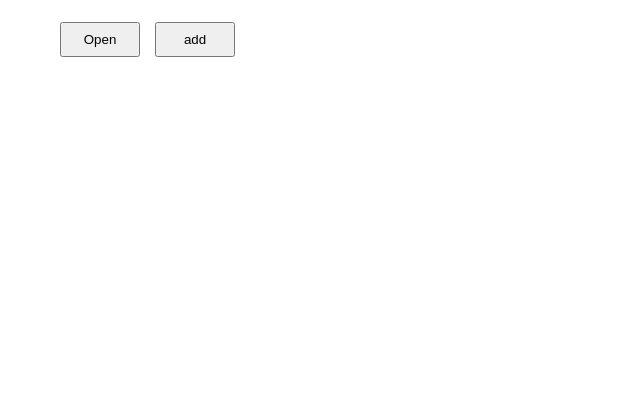
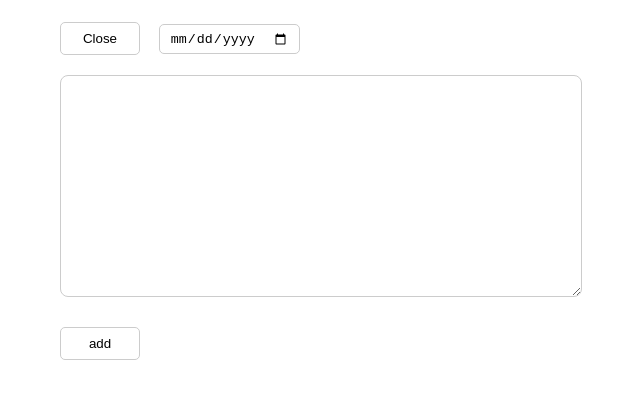
Before and after one commit to HeoYongJe/JavaScript, a website: page todo/todoIndex.html in a window 1280 px wide. Both pictures are taken after a click on the button "Open". Shown: the part 112-510 px from the top of the page, without its empty margins (80-720 px from the left). Drawn offline with Linux system fonts and the light colour scheme.

Commit message:
todo upload

```diff
--- a/todo/css/todoStyle.css
+++ b/todo/css/todoStyle.css
@@ -27,6 +27,25 @@ html,body{
   }
   #todoWriteArea li button:nth-child(1){
     margin-left:0;
+    background:#fff;
+    border:1px solid #ccc;
+    border-radius:5px;
+    transition:0.4s;
+  }
+  #todoWriteArea li button:nth-child(1):hover{
+    background: orange;
+    border-radius: 5px;
+    border: 1px solid #cb8b57;
+    color: #fff;
+    transition:0.2s;
+  }
+  #todoWriteArea .dateBtn{
+    display:none;
+  }
+  #todoWriteArea .dateBtn input{
+    border:1px solid #ccc;
+    padding:5.5px 10px;
+    border-radius: 5px;
   }
   #todoWriteArea textarea{
       width:500px;
--- a/todo/js/todoScript.js
+++ b/todo/js/todoScript.js
@@ -6,7 +6,9 @@ const $todoWriteArea = document.getElementById('todoWriteArea');
 // setbutton class
 const $todoWriting = document.querySelector('.todoWriting');//작성하기 버튼
 const $todoAdd = document.querySelector('.todoAdd'); //할일추가
-const $writeAdd = document.querySelector('.writeAdd'); //내용입력
+const $writeAdd = document.querySelector('.writeAdd');
+const $layoutBtn = document.querySelector('.layoutBtn');
+const $dateBtn = document.querySelector('.dateBtn');
 const $respons = document.querySelector('.respons');
 
 
@@ -16,23 +18,34 @@ const setOpen = (boolean) => {
         $todoWriting.classList.remove('textOpen');
         $writeAdd.style.display = 'none';
         $todoWriteArea.style.display = 'flex';
+        $todoWriting.innerHTML = 'Open';
+        $dateBtn.style.display = 'none';
     } else {
         $todoWriting.classList.add('textOpen');
         $writeAdd.style.display = 'block';
         $todoWriteArea.style.display = 'block';
-        $todoWriting.nodevalue = 'Close';
+        $todoWriting.innerHTML = 'Close';
+        $layoutBtn.style.display = 'inline-block';
+        $dateBtn.style.display = 'inline-block';
     }
 };
 
-
-const output = function() {
+// 내용입력 없을 시
+$todoAdd.onclick = function() {
+    if($writeAdd.value == ''){
+        alert('내용을 입렵해 주시기 바랍니다.')
+    }
 
 }
 
 
 
 
+
+
 $todoWriting.addEventListener('click', () => setOpen(textOpenArea()));
-$writeAdd.addEventListener('click', () => output.values('');
+// $writeAdd.addEventListener('click', () => output($todoAdd()));
+
+
 //작성하기 버튼을 클릭시에 textarea창이 열렀다 닫혔다를 할수 있도록 한다.
 //배열안에 객체로 보통가지고있는데 textarea에 작성한 내용이 배열로 가고 그 배열을 그려주는게 필요하다
--- a/todo/todoIndex.html
+++ b/todo/todoIndex.html
@@ -11,7 +11,8 @@
         <h1>TodoList</h1>
         <article>
         <ul id="todoWriteArea">
-            <li><button class="todoWriting">Open</button></li>
+            <li class="layoutBtn"><button class="todoWriting">Open</button></li>
+            <li class="dateBtn"><input type="date" value="xxx" min="yyy" max="zzz"></li>
             <li><textarea name="text" class="writeAdd"></textarea></li>
             <li><button class="todoAdd">add</button></li>
         </ul>
```
